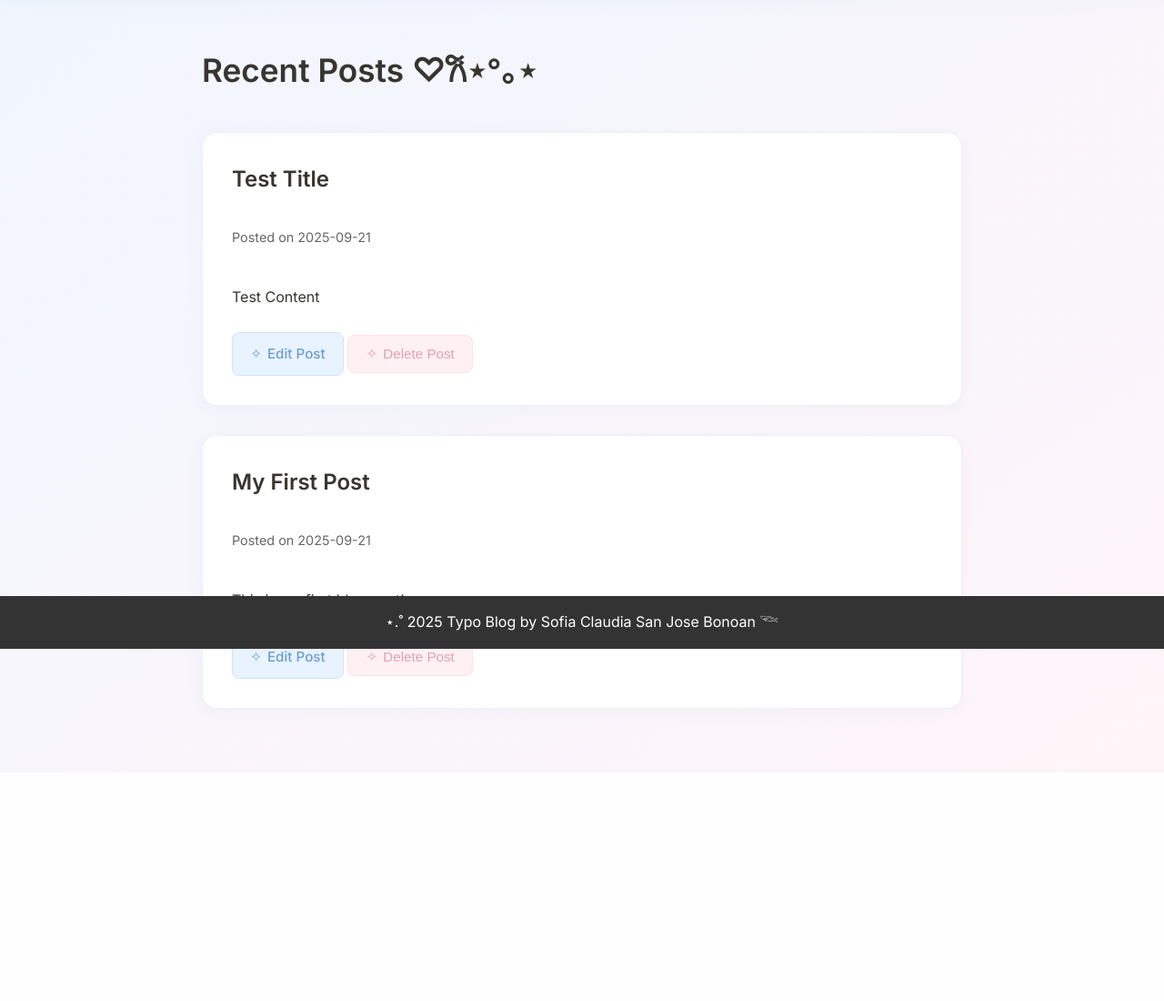
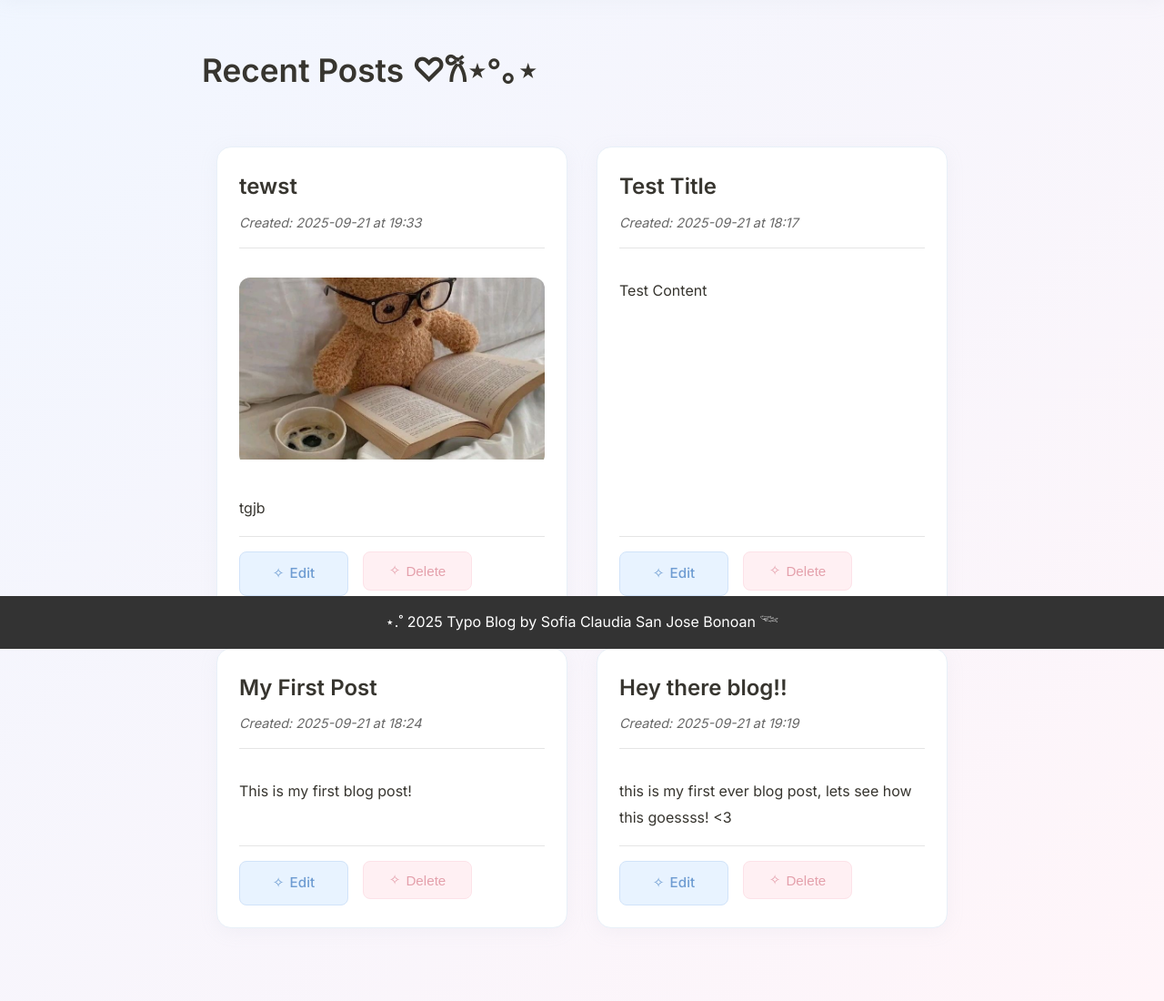
Before and after one commit to sofiasanjose/typo-blog-app, a Flask app: page /feed in a window 1280 px wide. Shown: the part 87-1187 px from the top of the page at 91% size. Before the commit the page ends 871 px from the top, so only its background shows below. Run offline with Flask 3, Linux system fonts and the light colour scheme.

Commit message:
Fixed post creation, image uploads, and blog customization

```diff
--- a/typo/app.py
+++ b/typo/app.py
@@ -57,7 +57,8 @@ class BlogPost:
             title=data['title'],
             content=data['content'],
             id=data['id'],
-            created_at=data['created_at']
+            created_at=data['created_at'],
+            image_path=data.get('image_path')
         )
 
 # JSON file operations
@@ -147,7 +148,7 @@ def get_post(post_id):
     return jsonify(post.to_dict())
 
 @app.route('/api/posts', methods=['POST'])
-def create_post():
+def create_post_api():
     # Get the post data from the request
     data = request.get_json()
 
@@ -156,39 +157,27 @@ def create_post():
         return jsonify({'error': 'Title and content are required'}), 400
 
     # Create new blog post
-    new_post = BlogPost(data['title'], data['content'])
+    new_post = BlogPost(title=data['title'], content=data['content'])
     posts.append(new_post)
-
-    # Save to JSON file
     save_posts(posts)
-
-    # Return the created post
     return jsonify(new_post.to_dict()), 201
 
 @app.route('/api/posts/<post_id>', methods=['PUT'])
 def update_post(post_id):
+    # Get the post data from the request
+    data = request.get_json()
+
     # Find the post with the given ID
     post = next((post for post in posts if post.id == post_id), None)
     if post is None:
         return jsonify({'error': 'Post not found'}), 404
 
-    # Get the post data from the request
-    data = request.get_json()
+    # Update post data
+    post.title = data.get('title', post.title)
+    post.content = data.get('content', post.content)
 
-    # Validate required fields
-    if not data or ('title' not in data and 'content' not in data):
-        return jsonify({'error': 'Title or content is required'}), 400
-
-    # Update the post
-    if 'title' in data:
-        post.title = data['title']
-    if 'content' in data:
-        post.content = data['content']
-
-    # Save to JSON file
+    # Save changes
     save_posts(posts)
-
-    # Return the updated post
     return jsonify(post.to_dict())
 
 @app.route('/api/posts/<post_id>', methods=['DELETE'])
@@ -221,7 +210,7 @@ def delete_post(post_id):
     save_posts(posts)
 
     # Redirect back to home page
-    return redirect(url_for('home'))
+    return redirect(url_for('feed'))
 
 # Frontend routes
 @app.route('/posts/new', methods=['GET'])
@@ -229,28 +218,26 @@ def create_post_page():
     return render_template('create.html')
 
 @app.route('/posts/create', methods=['POST'])
-def create_post_submit():
+def create_post():
     title = request.form.get('title')
     content = request.form.get('content')
+    image = None
 
-    if not title or not content:
-        return "Title and content are required!", 400
-
-    image_path = None
     if 'image' in request.files:
         file = request.files['image']
         if file and allowed_file(file.filename):
             filename = secure_filename(file.filename)
             timestamp = datetime.now().strftime('%Y%m%d-%H%M%S')
             filename = f"{timestamp}-{filename}"
+            if not os.path.exists(app.config['UPLOAD_FOLDER']):
+                os.makedirs(app.config['UPLOAD_FOLDER'])
             file.save(os.path.join(app.config['UPLOAD_FOLDER'], filename))
-            image_path = f"uploads/{filename}"
+            image = f"uploads/{filename}"
 
-    new_post = BlogPost(title, content, image_path=image_path)
-    posts.append(new_post)
+    new_post = BlogPost(title=title, content=content, image_path=image)
+    posts.insert(0, new_post)  # Add new posts at the beginning
     save_posts(posts)
-
-    return redirect(url_for('home'))
+    return redirect(url_for('feed'))
 
 @app.route('/posts/<post_id>/edit', methods=['GET'])
 def edit_post_page(post_id):
@@ -265,18 +252,32 @@ def update_post_submit(post_id):
     if post is None:
         return "Post not found!", 404
 
-    title = request.form.get('title')
-    content = request.form.get('content')
+    post.title = request.form.get('title', post.title)
+    post.content = request.form.get('content', post.content)
 
-    if not title or not content:
-        return "Title and content are required!", 400
+    if 'image' in request.files:
+        file = request.files['image']
+        if file and file.filename:
+            if allowed_file(file.filename):
+                # Remove old image if it exists
+                if post.image_path:
+                    old_path = os.path.join(app.static_folder, post.image_path)
+                    if os.path.exists(old_path):
+                        os.remove(old_path)
 
-    post.title = title
-    post.content = content
+                filename = secure_filename(file.filename)
+                timestamp = datetime.now().strftime('%Y%m%d-%H%M%S')
+                filename = f"{timestamp}-{filename}"
+                if not os.path.exists(app.config['UPLOAD_FOLDER']):
+                    os.makedirs(app.config['UPLOAD_FOLDER'])
+                file.save(os.path.join(app.config['UPLOAD_FOLDER'], filename))
+                post.image_path = f"uploads/{filename}"
+
     save_posts(posts)
-
-    return redirect(url_for('home'))
+    return redirect(url_for('feed'))
 
 if __name__ == '__main__':
     print("Starting Flask app on http://localhost:8000 ...")
-    app.run(host='localhost', port=8000, debug=True)  # Try a different port
+    if not os.path.exists(app.config['UPLOAD_FOLDER']):
+        os.makedirs(app.config['UPLOAD_FOLDER'])
+    app.run(debug=True, port=8000)
--- a/typo/posts.json
+++ b/typo/posts.json
@@ -1,14 +1,30 @@
 [
+  {
+    "id": "1758476034.425837",
+    "title": "tewst",
+    "content": "tgjb",
+    "created_at": "2025-09-21T19:33:54.425848",
+    "image_path": "uploads/20250921-193354-Decorative_Image.jpeg"
+  },
   {
     "id": "1758471460.739779",
     "title": "Test Title",
     "content": "Test Content",
-    "created_at": "2025-09-21T18:17:40.739815"
+    "created_at": "2025-09-21T18:17:40.739815",
+    "image_path": null
   },
   {
     "id": "1758471878.274636",
     "title": "My First Post",
     "content": "This is my first blog post!",
-    "created_at": "2025-09-21T18:24:38.274645"
+    "created_at": "2025-09-21T18:24:38.274645",
+    "image_path": null
+  },
+  {
+    "id": "1758475173.99259",
+    "title": "Hey there blog!!",
+    "content": "this is my first ever blog post, lets see how this goessss! <3",
+    "created_at": "2025-09-21T19:19:33.992605",
+    "image_path": null
   }
 ]
--- a/typo/static/css/style.css
+++ b/typo/static/css/style.css
@@ -231,17 +231,23 @@ body {
 }
 
 /* Posts */
+.post-grid {
+    display: grid;
+    grid-template-columns: repeat(auto-fit, minmax(300px, 1fr));
+    gap: 2rem;
+    padding: 1rem;
+}
+
 .post {
     background: white;
     border-radius: 16px;
-    padding: 2rem;
-    margin-bottom: 2rem;
+    padding: 1.5rem;
     box-shadow: 0 4px 20px rgba(176, 190, 197, 0.1);
     transition: all 0.3s ease;
     border: 1px solid #e8f0f8;
-    display: grid;
-    grid-template-columns: 1fr;
-    gap: 1.5rem;
+    display: flex;
+    flex-direction: column;
+    height: 100%;
     overflow: hidden;
 }
 
@@ -249,6 +255,12 @@ body {
     transform: translateY(-2px);
     box-shadow: 0 6px 24px rgba(176, 190, 197, 0.2);
     border-color: #d8e8f7;
+}
+
+.post-header {
+    padding-bottom: 1rem;
+    margin-bottom: 1rem;
+    border-bottom: 1px solid rgba(0, 0, 0, 0.1);
 }
 
 .post-title {
@@ -265,7 +277,7 @@ body {
     width: 100%;
     border-radius: 12px;
     overflow: hidden;
-    margin-bottom: 1rem;
+    margin: 1rem 0;
 }
 
 .post-image img {
@@ -282,11 +294,25 @@ body {
 .post-meta {
     color: #666;
     font-size: 0.9rem;
-    margin-bottom: 1rem;
+    font-style: italic;
 }
 
 .post-content {
     line-height: 1.8;
+    flex-grow: 1;
+    margin: 1rem 0;
+}
+
+.post-actions {
+    display: flex;
+    gap: 1rem;
+    margin-top: auto;
+    padding-top: 1rem;
+    border-top: 1px solid rgba(0, 0, 0, 0.1);
+}
+
+.delete-form {
+    margin: 0;
 }
 
 /* Forms */
--- a/typo/templates/create.html
+++ b/typo/templates/create.html
@@ -5,7 +5,7 @@
 {% block content %}
     <h1 class="page-title">Create New Post ⋆.˚</h1>
     <div class="form-container">
-        <form action="{{ url_for('create_post_submit') }}" method="POST" enctype="multipart/form-data">
+        <form action="{{ url_for('create_post') }}" method="POST" enctype="multipart/form-data">
             <div class="form-group">
                 <label for="title">✧ Title</label>
                 <input type="text" id="title" name="title" required placeholder="Enter your post title...">
--- a/typo/templates/index.html
+++ b/typo/templates/index.html
@@ -5,10 +5,15 @@
 {% block content %}
     <h1 class="page-title">Recent Posts ♡𐙚⋆°｡⋆</h1>
     {% if posts %}
+        <div class="post-grid">
         {% for post in posts %}
             <article class="post">
-                <h2 class="post-title">{{ post.title }}</h2>
-                <div class="post-meta">Posted on {{ post.created_at[:10] }}</div>
+                <div class="post-header">
+                    <h2 class="post-title">{{ post.title }}</h2>
+                    <div class="post-meta">
+                        Created: {{ post.created_at.split('T')[0] }} at {{ post.created_at.split('T')[1][:5] }}
+                    </div>
+                </div>
                 {% if post.image_path %}
                 <div class="post-image">
                     <img src="{{ url_for('static', filename=post.image_path) }}" alt="{{ post.title }}">
@@ -18,9 +23,9 @@
                     {{ post.content }}
                 </div>
                 <div class="post-actions">
-                    <a href="{{ url_for('edit_post_page', post_id=post.id) }}" class="btn btn-primary">Edit Post</a>
-                    <form action="{{ url_for('delete_post', post_id=post.id) }}" method="POST" style="display: inline;">
-                        <button type="submit" class="btn btn-danger" onclick="return confirm('Are you sure you want to delete this post?')">Delete Post</button>
+                    <a href="{{ url_for('edit_post_page', post_id=post.id) }}" class="btn btn-primary">Edit</a>
+                    <form action="{{ url_for('delete_post', post_id=post.id) }}" method="POST" class="delete-form">
+                        <button type="submit" class="btn btn-danger" onclick="return confirm('Are you sure you want to delete this post?')">Delete</button>
                     </form>
                 </div>
             </article>
--- a/typo/templates/landing.html
+++ b/typo/templates/landing.html
@@ -6,7 +6,6 @@
 <div class="landing-page">
     <div class="landing-content">
         <h1 class="landing-title">⋆.˚ Typo ⋆.˚</h1>
-        <p class="landing-subtitle">✧ Your aesthetic blog space ✧</p>
         <div class="landing-actions">
             <a href="{{ url_for('feed') }}" class="btn btn-primary landing-btn">✧ Enter Blog ✧</a>
         </div>
```
Also changed, not shown: typo/static/uploads/20250921-191933-Decorative_Image.jpeg (added), typo/static/uploads/20250921-193354-Decorative_Image.jpeg (added).
